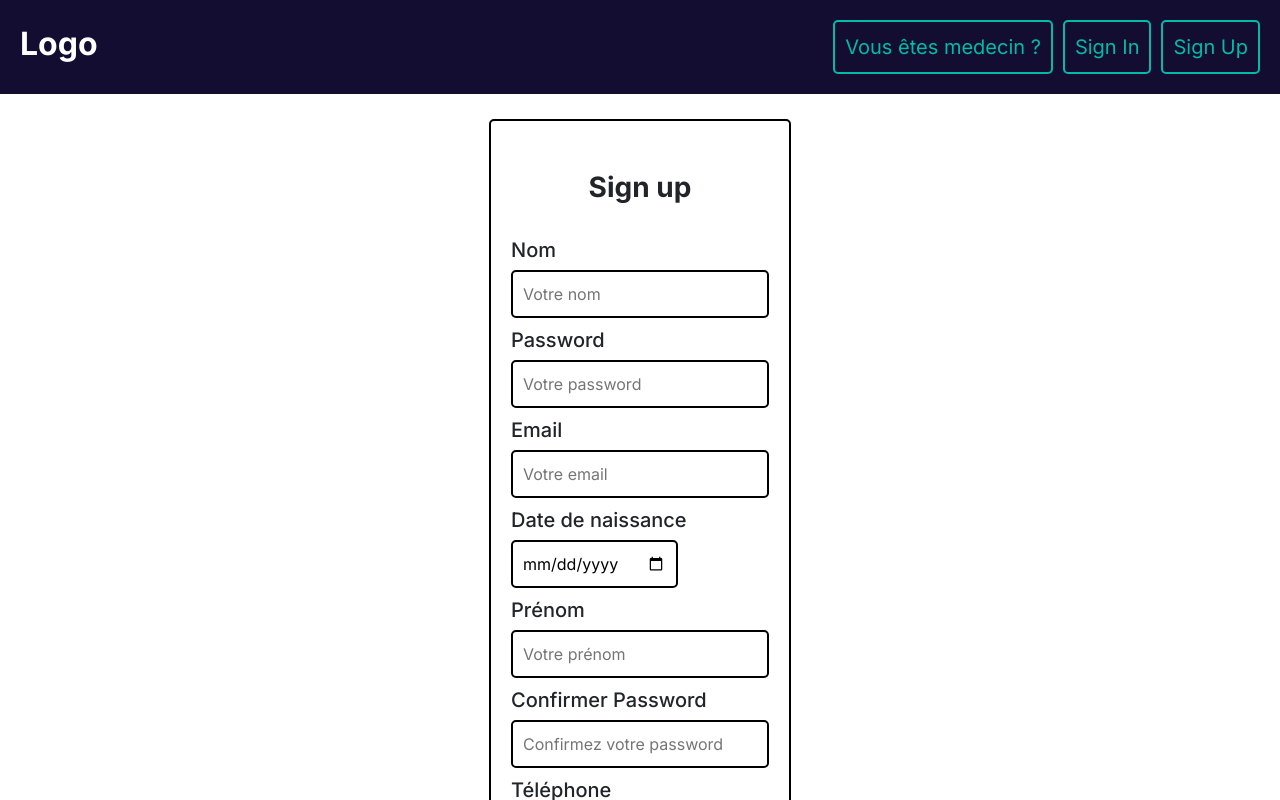
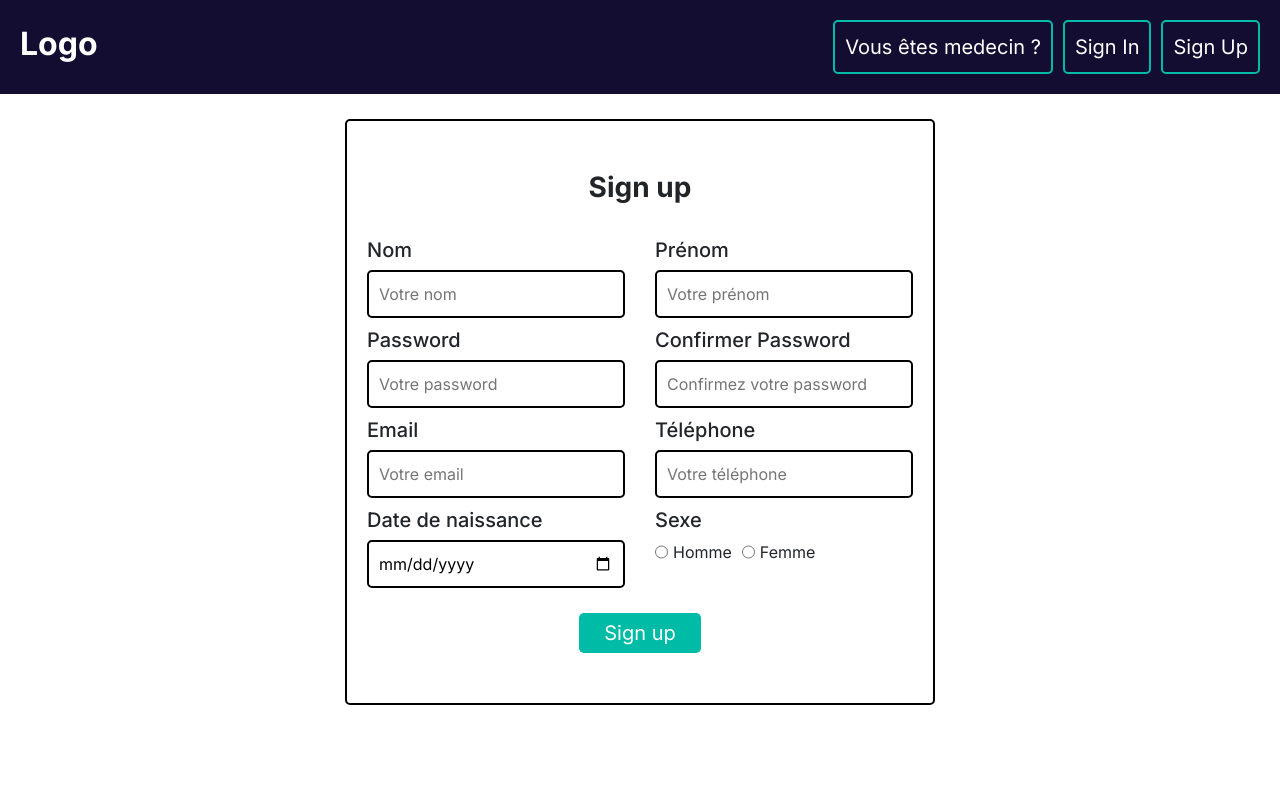
Before and after one commit to AyoubLaar/React-J2ee, a React (Vite) app: page /patient/signup in a window 1280 px wide. Shown: the top 800 px of the page. Built offline with nearby package versions, Linux system fonts and the light colour scheme.

Commit message:
SignUp Api working !

```diff
--- a/src/components/Button.jsx
+++ b/src/components/Button.jsx
@@ -1,22 +1,23 @@
 import { colors } from "../Parameters";
 
-const Button = ({ text, varient, href, style, onclick, padding, type }) => {
+const Button = ({ text, varient, href, style, onclick, padding, type, color }) => {
     if (padding == undefined) padding = "10px";
+    if (color == undefined) color = colors[varient];
     if (type == "outlined") {
         return (
             href == undefined ?
                 <button onClick={onclick} style={{
-                    backgroundColor: "white", border: "solid 2px " + colors[varient], borderRadius: "5px", color: colors[varient], padding: padding, ...style
+                    backgroundColor: "white", border: "solid 2px " + colors[varient], borderRadius: "5px", color: color, padding: padding, ...style
                 }} > {text}</button>
                 : <a href={href}><button onClick={onclick} style={{
-                    backgroundColor: "white", border: "solid 2px " + colors[varient], borderRadius: "5px", color: colors[varient], padding: padding, ...style
+                    backgroundColor: "white", border: "solid 2px " + colors[varient], borderRadius: "5px", color: color, padding: padding, ...style
                 }} >{text}</button></a>
         )
     } else
         return (
             href == undefined ?
-                <button onClick={onclick} style={{ height: "fit-content", backgroundColor: colors[varient], color: "white", border: "none", width: "fit-content", padding, borderRadius: "5px", ...style }} >{text}</button>
-                : <a href={href}><button onClick={onclick} style={{ height: "fit-content", backgroundColor: colors[varient], color: "white", border: "none", width: "fit-content", padding: padding, borderRadius: "5px", ...style }} >{text}</button></a>
+                <button onClick={onclick} style={{ height: "fit-content", backgroundColor: color, color: "white", border: "none", width: "fit-content", padding, borderRadius: "5px", ...style }} >{text}</button>
+                : <a href={href}><button onClick={onclick} style={{ height: "fit-content", backgroundColor: color, color: "white", border: "none", width: "fit-content", padding: padding, borderRadius: "5px", ...style }} >{text}</button></a>
         )
 }
 
--- a/src/components/Navbar.jsx
+++ b/src/components/Navbar.jsx
@@ -34,7 +34,7 @@ function Navbar({ backgroundColor, position }) {
       </a>
       <div style={{ flexGrow: 1 }}></div>
       <nav style={{ display: "flex", gap: "10px" }}>
-        {windowstate > 700 ? buttons.map(props => <Button type="outlined" {...props} style={{ background: "none" }} />) : <Button varient="main" text={"navbar"} />}
+        {windowstate > 700 ? buttons.map(props => <Button color="white" type="outlined" {...props} style={{ background: "none" }} />) : <Button varient="main" text={"navbar"} />}
       </nav>
     </header>
   );
--- a/src/components/PatientSignUpForm.jsx
+++ b/src/components/PatientSignUpForm.jsx
@@ -2,64 +2,95 @@ import { Formik } from "formik";
 import Row from "./Row";
 import Column from "./Column";
 import Button from "./Button"
+import React from "react";
 
 export default function PatientSignUpForm() {
+    function handlesubmit(e) {
+        e.preventDefault();
+        const data = new FormData(e.target);
+        const json = {};
+        data.forEach(function (value, key) {
+            json[key] = value;
+        });
+        if (json.password != json.confirmedPassword) {
+            alert("Password non égaux");
+        }
+        fetch("http://localhost:8080/api/v1/patient/signup", {
+            method: "post",
+            headers: {
+                "Content-Type": "application/json",
+            },
+            body: JSON.stringify(json)
+        }).then(res => {
+            if (!res.ok) throw new Error();
+        }).then((data) => {
+            window.location = "/";
+            window.localStorage.setItem("auth_token", data);
+        }).catch((error) => {
+            console.log(error);
+            alert("erreur de la requête!");
+        })
+    }
+
     return <>
         <form
             method="post"
-            action="http://localhost:8080/api/v1/patients"
+            onSubmit={handlesubmit}
             style={{ height: "auto", padding: "50px 20px", borderRadius: "5px", border: "2px solid black", backgroundColor: "white" }}>
             <Column gap={"25px"} alignItems={"center"}>
                 <h1><b>Sign up</b> </h1>
                 <Column gap={"10px"}>
-                    <Column gap={"10px"}>
+                    <Row gap={"30px"}>
                         <Column>
                             <label for="nom"><h2>Nom</h2></label>
                             <input type="text" id="nom" name="nom" required placeholder="Votre nom" />
                         </Column>
                         <Column>
+                            <label for="prenom"><h2>Prénom</h2></label>
+                            <input type="text" id="prenom" name="prenom" required placeholder="Votre prénom" />
+                        </Column>
+                    </Row>
+                    <Row gap={"30px"}>
+                        <Column>
                             <label for="password"><h2>Password</h2></label>
                             <input type="password" id="password" name="password" required placeholder="Votre password" />
                         </Column>
                         <Column>
+                            <label for="Confirmer"><h2>Confirmer Password</h2></label>
+                            <input type="password" id="Confirmer" name="confirmedPassword" required placeholder="Confirmez votre password" />
+                        </Column>
+                    </Row>
+                    <Row gap={"30px"}>
+                        <Column>
                             <label for="email"><h2>Email</h2></label>
-                            <input type="email" id="email" name="email" required placeholder="Votre email" />
-                        </Column>
-                        <Column width={"100%"}>
-                            <label for="date"><h2>Date de naissance</h2></label>
-                            <input type="date" id="date" name="date" required />
-                        </Column>
-                    </Column>
-
-                    <Column gap={"10px"}>
-                        <Column>
-                            <label for="prenom"><h2>Prénom</h2></label>
-                            <input type="text" id="prenom" name="prenom" required placeholder="Votre prénom" />
-                        </Column>
-                        <Column>
-                            <label for="Confirmer"><h2>Confirmer Password</h2></label>
-                            <input type="password" id="Confirmer" name="Confirmer" required placeholder="Confirmez votre password" />
+                            <input type="email" id="email" name="patientLogin" required placeholder="Votre email" />
                         </Column>
                         <Column>
                             <label for="phoneNumber"><h2>Téléphone</h2></label>
-                            <input type="tel" id="phoneNumber" name="phoneNumber" required placeholder="Votre téléphone" />
+                            <input type="tel" id="phoneNumber" name="telephone" required placeholder="Votre téléphone" />
                         </Column>
-                        <Column height={"100%"}>
+                    </Row>
+                    <Row width={"100%"} gap={"30px"}>
+                        <Column width={"50%"}>
+                            <label for="date"><h2>Date de naissance</h2></label>
+                            <input type="date" id="date" name="dateDeNaissance" required style={{ width: "100%" }} />
+                        </Column>
+                        <Column height={"100%"} width={"50%"}>
                             <h2>Sexe</h2>
                             <Row gap={"10px"}  >
                                 <Row gap={"5px"} breakpoint={0}>
-                                    <input type="radio" name="sexe" id="homme" value="homme" required style={{ padding: 0 }} />
+                                    <input type="radio" name="sexe" id="homme" value="Homme" required style={{ padding: 0 }} />
                                     <label for="homme">Homme</label>
                                 </Row>
                                 <Row gap={"5px"} breakpoint={0}>
-                                    <input type="radio" name="sexe" id="femme" value="femme" required style={{ padding: 0 }} />
+                                    <input type="radio" name="sexe" id="femme" value="Femme" required style={{ padding: 0 }} />
                                     <label for="femme">Femme</label>
                                 </Row>
                             </Row>
                         </Column>
-                    </Column>
-                </Column >
-                <Button type="outlined" text={"Sign up"} varient={"main"} />
+                    </Row>
+                </Column>
+                <Button text={"Sign up"} varient={"main"} padding={"5px 25px"} />
             </Column >
         </form >
     </>
--- a/src/components/SearchFormWhite.jsx
+++ b/src/components/SearchFormWhite.jsx
@@ -22,7 +22,7 @@ export default function SearchForm() {
                     </Column>
                 </Row>
                 <div >
-                    <Button text={"search"} type="outlined" style={{ background: "none" }} varient={"main"} padding={"5px 50px"} />
+                    <Button text={"search"} type="outlined" color={"white"} style={{ background: "none" }} varient={"main"} padding={"5px 50px"} />
                 </div>
             </Column>
         </form >
--- a/src/components/SignUpMedecinForm.jsx
+++ b/src/components/SignUpMedecinForm.jsx
@@ -5,32 +5,61 @@ import Button from "./Button"
 
 export default function SignUpMedecinForm() {
     return <>
-        <form style={{ height: "auto", padding: "50px 20px", borderRadius: "5px", border: "2px solid black", backgroundColor: "white" }}>
+        <form style={{ height: "auto", padding: "30px 20px", borderRadius: "5px", border: "2px solid black", backgroundColor: "white" }}>
             <Column gap={"25px"} alignItems={"center"}>
                 <h1><b>Demande d'inscription</b> </h1>
-                <Row gap={"30px"}>
-                    <Column gap={"10px"}>
+                <Column gap={"15px"}>
+                    <Row gap="30px">
                         <Column>
                             <label for="nom"><h2>Nom</h2></label>
                             <input type="text" id="nom" name="nom" required placeholder="Votre nom" />
                         </Column>
                         <Column>
+                            <label for="prenom"><h2>Prénom</h2></label>
+                            <input type="text" id="prenom" name="prenom" required placeholder="Votre prénom" />
+                        </Column>
+                    </Row>
+                    <Row gap="30px">
+                        <Column>
                             <label for="password"><h2>Password</h2></label>
                             <input type="password" id="password" name="password" required placeholder="Votre password" />
                         </Column>
                         <Column>
+                            <label for="Confirmer"><h2>Confirmer Password</h2></label>
+                            <input type="password" id="Confirmer" name="Confirmer" required placeholder="Confirmez votre password" />
+                        </Column>
+                    </Row>
+                    <Row gap="30px">
+                        <Column>
                             <label for="email"><h2>Email</h2></label>
                             <input type="email" id="email" name="email" required placeholder="Votre email" />
                         </Column>
+                        <Column>
+                            <label for="phoneNumber"><h2>Téléphone</h2></label>
+                            <input type="tel" id="phoneNumber" name="phoneNumber" required placeholder="Votre téléphone" />
+                        </Column>
+                    </Row>
+                    <Row gap="30px">
                         <Column width={"100%"}>
                             <label for="ville"><h2>Ville</h2></label>
                             <input type="text" id="ville" name="ville" required placeholder="Ville de votre cabinet" />
                         </Column>
+                        <Column>
+                            <label for="addresse"><h2>Addresse</h2></label>
+                            <input type="text" id="addresse" name="addresse" required placeholder="Addresse de votre cabinet" />
+                        </Column>
+                    </Row>
+                    <Row gap="30px">
                         <Column width={"100%"}>
                             <label for="code"><h2>Code Médecin</h2></label>
                             <input type="text" id="code" name="code" required placeholder="Votre code de medecin" />
                         </Column>
-
+                        <Column width={"100%"}>
+                            <label for="date"><h2>Date de naissance</h2></label>
+                            <input type="date" id="date" name="date" required />
+                        </Column>
+                    </Row>
+                    <Row gap="30px">
                         <Column height={"100%"}>
                             <h2>Sexe</h2>
                             <Row gap={"10px"}  >
@@ -44,31 +73,8 @@ export default function SignUpMedecinForm() {
                                 </Row>
                             </Row>
                         </Column>
-                    </Column>
-
-                    <Column gap={"10px"}>
-                        <Column>
-                            <label for="prenom"><h2>Prénom</h2></label>
-                            <input type="text" id="prenom" name="prenom" required placeholder="Votre prénom" />
-                        </Column>
-                        <Column>
-                            <label for="Confirmer"><h2>Confirmer Password</h2></label>
-                            <input type="password" id="Confirmer" name="Confirmer" required placeholder="Confirmez votre password" />
-                        </Column>
-                        <Column>
-                            <label for="phoneNumber"><h2>Téléphone</h2></label>
-                            <input type="tel" id="phoneNumber" name="phoneNumber" required placeholder="Votre téléphone" />
-                        </Column>
-                        <Column>
-                            <label for="addresse"><h2>Addresse</h2></label>
-                            <input type="text" id="addresse" name="addresse" required placeholder="Addresse de votre cabinet" />
-                        </Column>
-                        <Column width={"100%"}>
-                            <label for="date"><h2>Date de naissance</h2></label>
-                            <input type="datetime-local" id="date" name="date" required />
-                        </Column>
-                    </Column>
-                </Row >
+                    </Row>
+                </Column>
                 <Button type="filled" text={"Soumettre demande"} varient={"main"} />
             </Column >
         </form >
```
